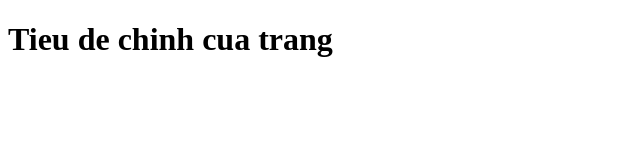
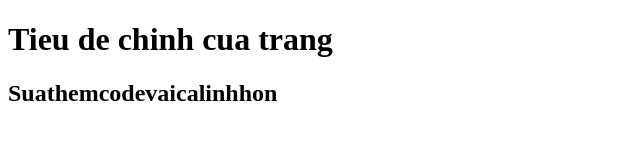
Before and after one commit to Phong08VS/DuAn6, a plain HTML site: page index.html in a window 1280 px wide. Shown: the whole page, without its empty margins (0-640 px from the left). Drawn offline with Linux system fonts and the light colour scheme.

Commit message:
Suadoicodenua

```diff
--- a/index.html
+++ b/index.html
@@ -11,4 +11,5 @@
 
 </body>
     <h1>Tieu de chinh cua trang</h1>
+    <h2>Suathemcodevaicalinhhon</h2>
 </html>
```
